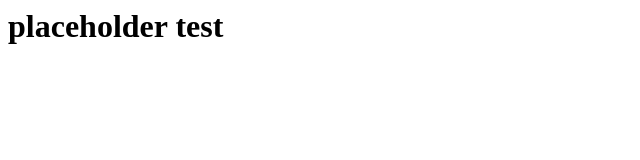
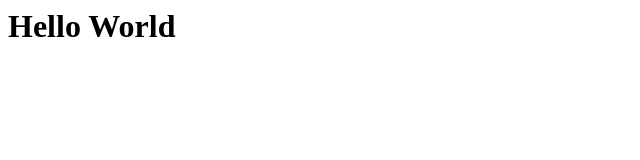
Before and after one commit to Gokul-H7/group27_phase2, a website: page website/index.html in a window 1280 px wide. Shown: the whole page, without its empty margins (0-640 px from the left). Drawn offline with Linux system fonts and the light colour scheme.

Commit message:
html test

```diff
--- a/website/index.html
+++ b/website/index.html
@@ -1,7 +1,10 @@
 <head>
-    <title>Placeholder</title>
+    <title>ACME Module Repository</title>
+    <meta charset="UTF-8">
+    <meta name="description" content="Free Web tutorials">
+    <meta name="viewport" content="width=device-width, initial-scale=1.0">
 </head>
 <body>
-    <h1>placeholder test</h1>
+    <h1>Hello World</h1>
 </body>
 </html>
```
